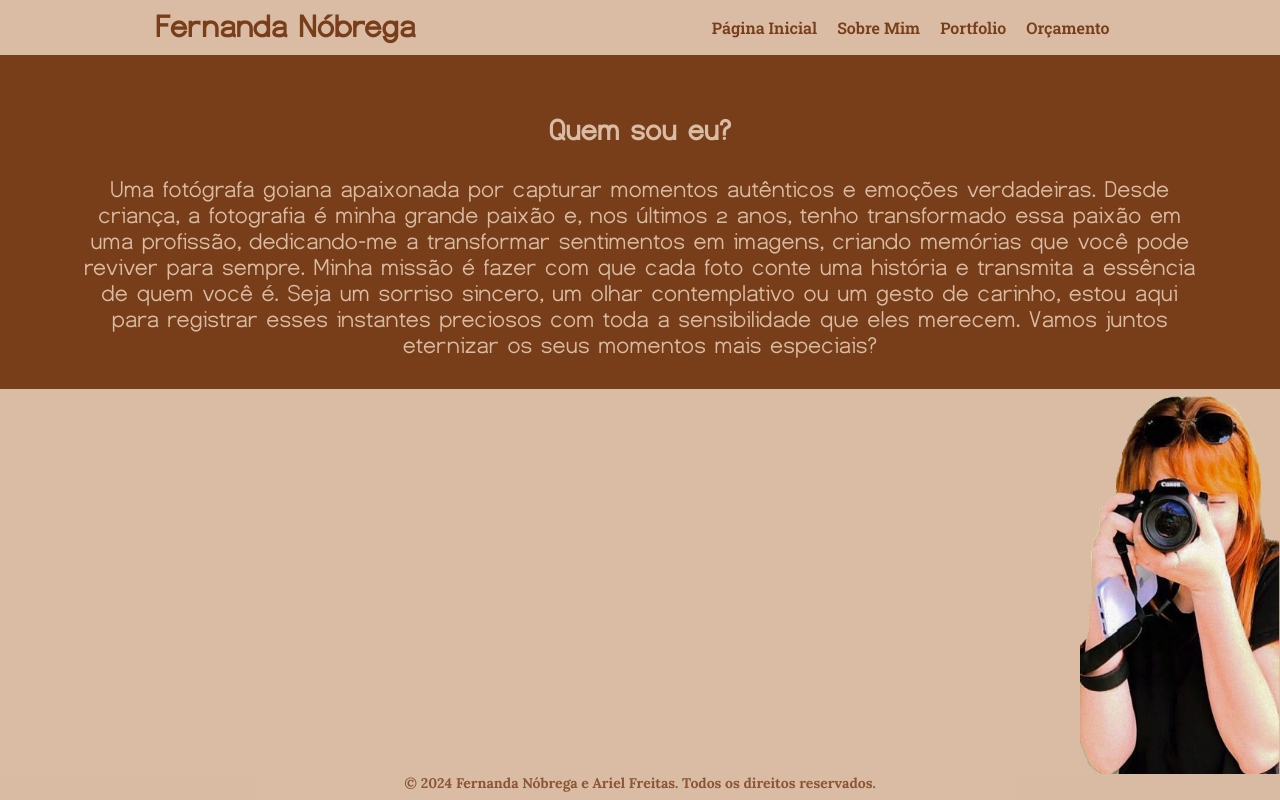
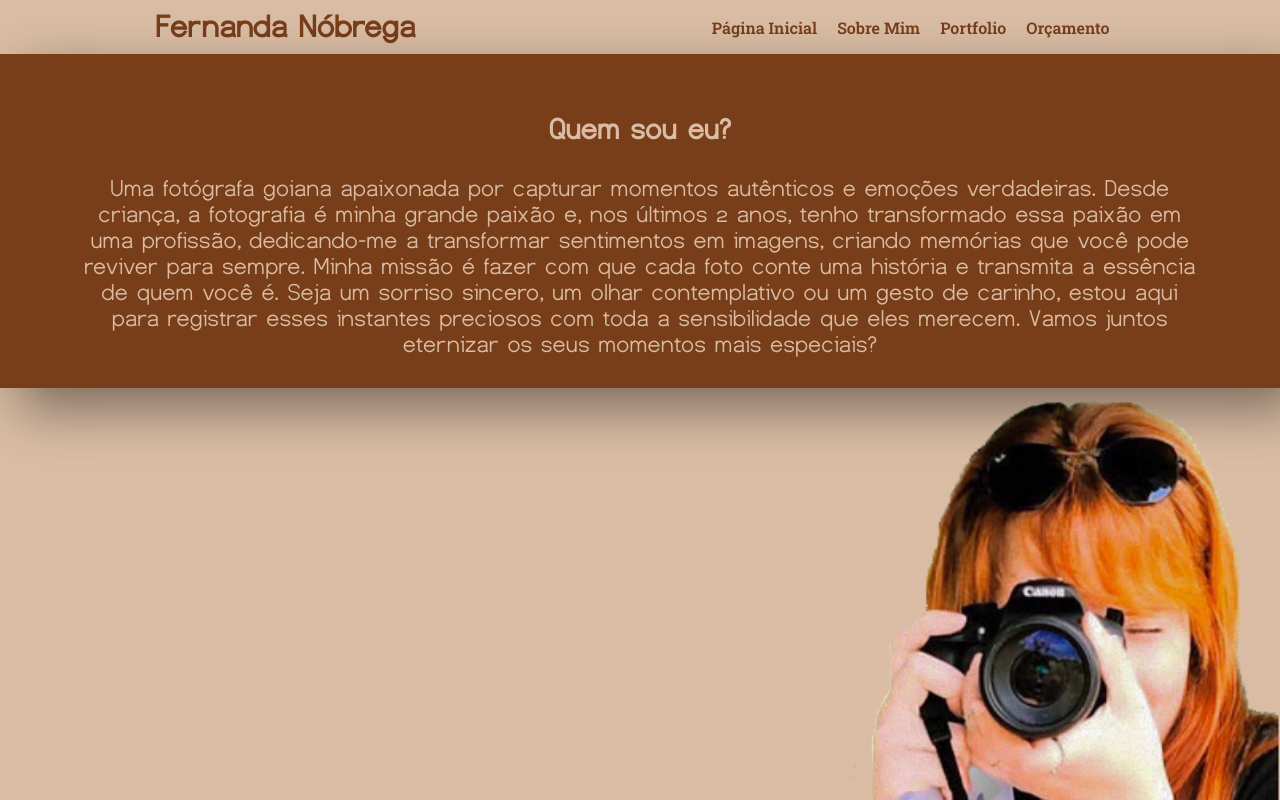
Before and after one commit to ArielFSantos/Fernanda_Nobrega, a React (Create React App) app in the folder nobrega/: page /about in a window 1280 px wide. Shown: the top 800 px of the page. Built offline with nearby package versions, Linux system fonts and the light colour scheme; a web font is replaced by a local one.

Commit message:
finish about
acredito que agora a tela about ficou pronta

```diff
--- a/nobrega/src/components/Pages/about/about.module.css
+++ b/nobrega/src/components/Pages/about/about.module.css
@@ -3,8 +3,8 @@
   padding-top: 100px;
   background-image: url(../../../image/fernanda.png);
   background-size: cover;
-  width: 200px;
-  height: 284px;
+  width: 432px;
+  height: 730px;
 }
 /* Styles for .container */
 .container {
@@ -13,14 +13,14 @@
   justify-content: flex-end;
   align-items: flex-end;
   flex-wrap: wrap;
-  height: 1100px;
+
 }
 /* Styles for .text */
 .text {
   padding: 10px;
   font-size: 10px;
   text-align: center;
-  width: 65vw;
+  width: 55vw;
   color: var(--cor01);
   font-size: x-large;
   text-shadow: none;
@@ -40,6 +40,7 @@
   margin: auto 100px;
   padding: 20px;
   background-color:var(--cor03);
+  box-shadow: 20px 20px 50px 0px rgba(0, 0, 0, 0.438);
 }
 
 /* Media query for .text */
--- a/nobrega/src/index.css
+++ b/nobrega/src/index.css
@@ -12,14 +12,10 @@
   font-family: Dutismo;
   src: url('fonts/Dustismo/dustismo.ttf');
 }
-#D9BCA3
-#5F6F52
-#A9B388
-#B99470
-#C4661F
-#783D19
-#59573E
-
+*{
+  margin: 0;
+  padding :0;
+}
 
 h1 , label{
   font-family: 'Playfair Display', serif;
```
